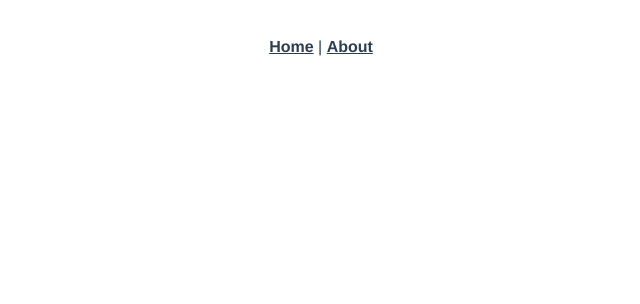
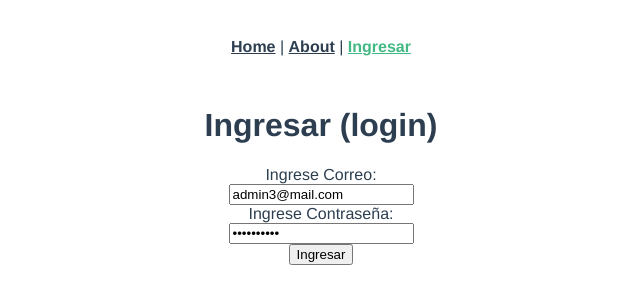
Before and after one commit to cchura94/front_vue_academico, a Vue app: page /login in a window 1280 px wide. Before the commit this address had no page. Shown: the top 304 px of the page, without its empty margins (319-959 px from the left). Built offline with nearby package versions, Linux system fonts and the light colour scheme.

Commit message:
commit inicial

```diff
--- a/package.json
+++ b/package.json
@@ -7,6 +7,7 @@
     "build": "vue-cli-service build"
   },
   "dependencies": {
+    "axios": "^0.27.2",
     "core-js": "^3.8.3",
     "register-service-worker": "^1.7.2",
     "vue": "^3.2.13",
--- a/src/App.vue
+++ b/src/App.vue
@@ -1,7 +1,8 @@
 <template>
   <nav>
     <router-link to="/">Home</router-link> |
-    <router-link to="/about">About</router-link>
+    <router-link to="/about">About</router-link> |
+    <router-link to="/login">Ingresar</router-link>
   </nav>
   <router-view/>
 </template>
--- a/src/router/index.js
+++ b/src/router/index.js
@@ -1,5 +1,6 @@
 import { createRouter, createWebHistory } from 'vue-router'
 import HomeView from '../views/HomeView.vue'
+import LoginView from '../views/auth/LoginView.vue'
 
 const routes = [
   {
@@ -14,6 +15,11 @@ const routes = [
     // this generates a separate chunk (about.[hash].js) for this route
     // which is lazy-loaded when the route is visited.
     component: () => import(/* webpackChunkName: "about" */ '../views/AboutView.vue')
+  },
+  {
+    path: '/login',
+    name: 'Login',
+    component: LoginView
   }
 ]
 
--- /dev/null
+++ b/src/services/auth.service.js
@@ -0,0 +1,35 @@
+import { http } from './http'
+
+/*
+export function login(datos){
+    fetch("http://127.0.0.1:8000/api/v1/auth/login", datos).then(
+        (res) => {
+            console.log(res)
+        }
+    ).catch(
+        (error) => {
+            console.log(error)
+        }
+    )
+}
+*/
+export const loginConLaravel = function (datos){
+    return http().post('/v1/auth/login', datos);
+    /*axios.post("http://127.0.0.1:8000/api/v1/auth/login", datos).then(
+        (res) => {
+            console.log(res)
+        }
+    ).catch(
+        (error) => {
+            console.log(error)
+        }
+    )*/
+}
+
+export const perfil = function (){
+
+}
+
+export const logout = () => {
+
+}
--- /dev/null
+++ b/src/services/http.js
@@ -0,0 +1,20 @@
+import axios from "axios"
+
+const urlbase = "http://127.0.0.1:8000/api";
+
+export function http(){
+    const interceptor = axios.create({
+        baseURL: urlbase,
+        headers: {
+            'Accept': 'application/json',
+            'Content-Type': 'application/json',
+            // 'Authorization': 'Bearer token',
+        },
+        timeout: 15000
+    });
+
+    // captura de errores
+    // 401, 403
+
+    return interceptor;
+}
--- /dev/null
+++ b/src/views/auth/LoginView.vue
@@ -0,0 +1,40 @@
+<template>
+  <h1>Ingresar (login)</h1>
+
+  <label for="">Ingrese Correo:</label> <br>
+  <input type="email" v-model="usuario.email">
+  <br>
+  <label for="">Ingrese Contraseña:</label> <br>
+  <input type="password" v-model="usuario.password">
+
+<br>
+  <button @click="ingresar()">Ingresar</button>
+
+  {{ datos }}
+
+</template>
+
+<script>
+import * as authService from "../../services/auth.service"
+
+export default {
+    data(){
+        return {
+            datos: "",
+            usuario: {email: "admin3@mail.com", password: "admin54321"}
+        }
+    },
+    methods: {
+        async ingresar(){
+            const res = await authService.loginConLaravel(this.usuario);
+            console.log(res)
+            this.datos = res.data
+        }
+    }
+
+}
+</script>
+
+<style>
+
+</style>
```
Also changed, not shown: 2 other files (tests, documents, lock files or other folders).
